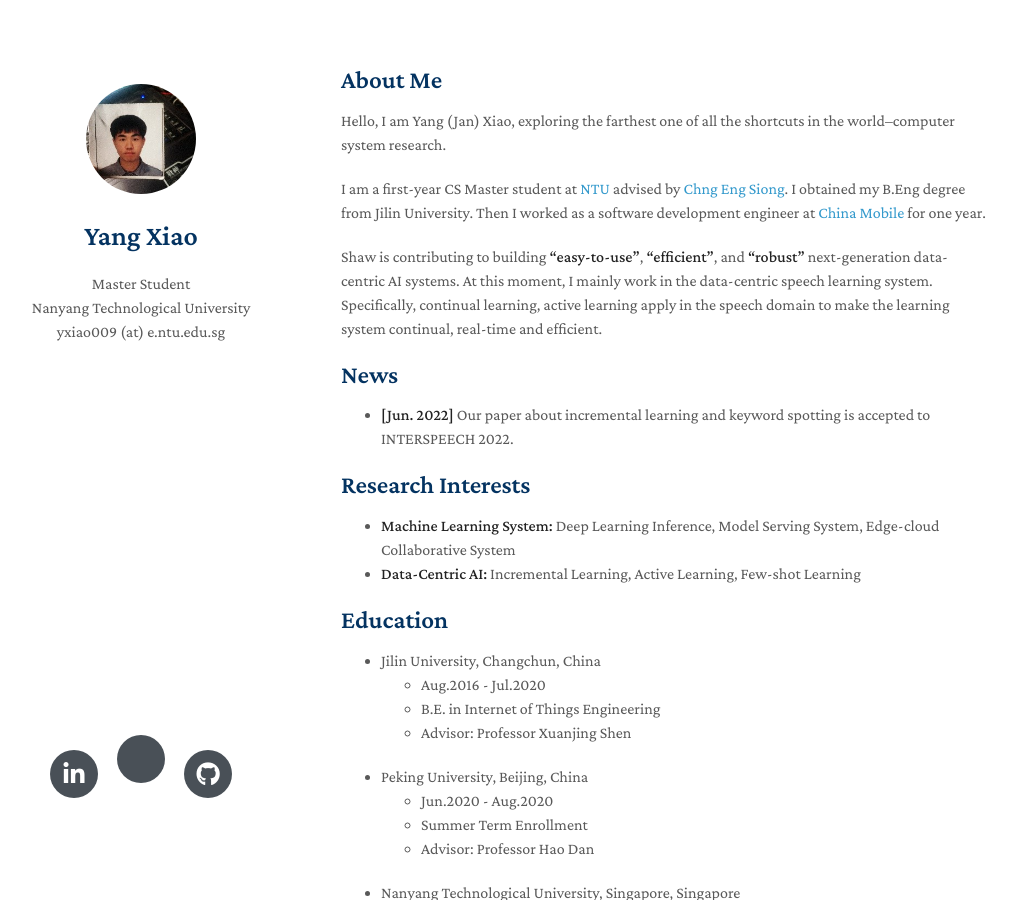
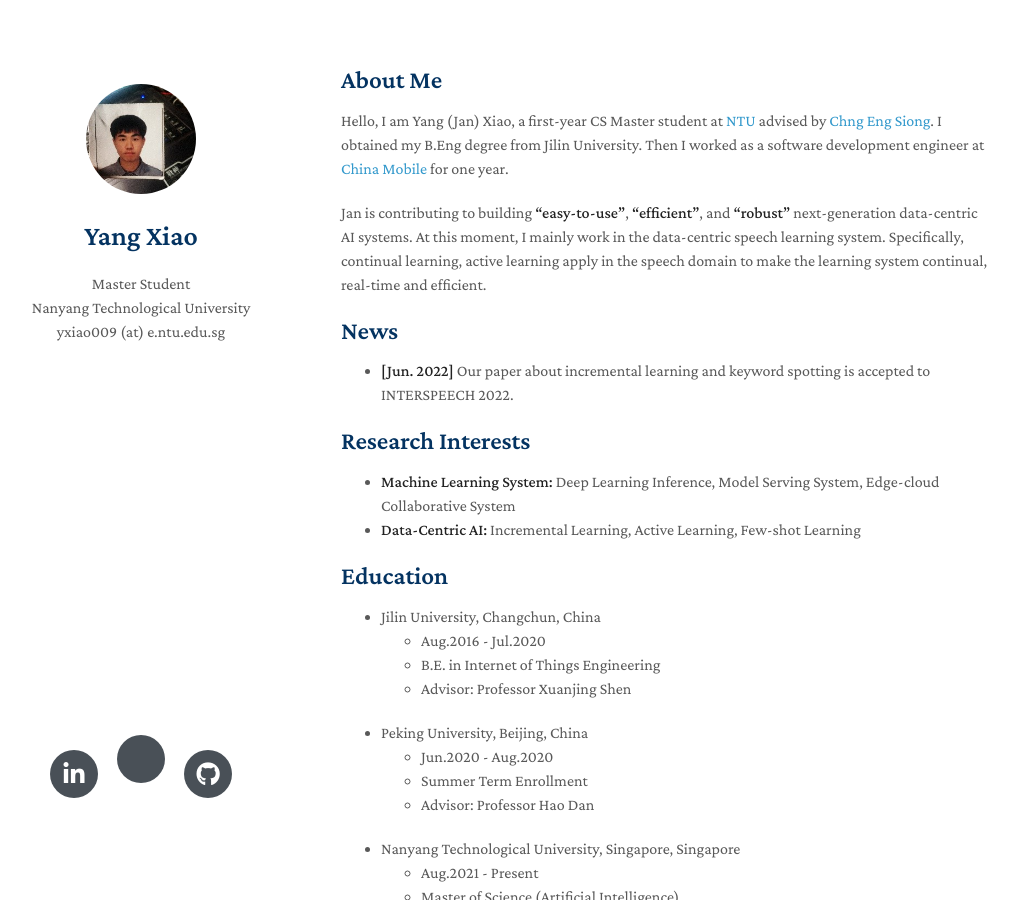
Before and after one commit to swagshaw/swagshaw.github.io, a Jekyll site: the page built from index.md, in a window 1280 px wide and 900 px high. Shown: the whole window, without its empty margins (129-1146 px from the left). Built offline with Jekyll 4.4.1, drawn with Linux system fonts in a browser that asks for light colours; nearby versions of some CDN libraries; a style sheet for code colours, icons or effects is not loaded; our own code applies the rules of GitHub Pages for plain Markdown files.

Commit message:
Update index.md

```diff
--- a/index.md
+++ b/index.md
@@ -4,12 +4,9 @@ layout: homepage
 
 ## About Me
 
-Hello, I am Yang (Jan) Xiao, exploring the farthest one of all the shortcuts in the world--computer system research.
+Hello, I am Yang (Jan) Xiao, a first-year CS Master student at [NTU](https://www.ntu.edu.sg/) advised by [Chng Eng Siong](https://personal.ntu.edu.sg/aseschng/default.html). I obtained my B.Eng degree from Jilin University. Then I worked as a software development engineer at [China Mobile](https://www.chinamobileltd.com/en/global/home.php) for one year.
 
-I am a first-year CS Master student at [NTU](https://www.ntu.edu.sg/) advised by [Chng Eng Siong](https://personal.ntu.edu.sg/aseschng/default.html).
-I obtained my B.Eng degree from Jilin University. Then I worked as a software development engineer at [China Mobile](https://www.chinamobileltd.com/en/global/home.php) for one year.
-
-Shaw is contributing to building **"easy-to-use"**, **"efficient"**, and  **"robust"** next-generation data-centric AI systems. At this moment, I mainly work in the data-centric speech learning system. Specifically, continual learning, active learning apply in the speech domain to make the learning system continual, real-time and efficient.
+Jan is contributing to building **"easy-to-use"**, **"efficient"**, and  **"robust"** next-generation data-centric AI systems. At this moment, I mainly work in the data-centric speech learning system. Specifically, continual learning, active learning apply in the speech domain to make the learning system continual, real-time and efficient.
 
 
 ## News
```
